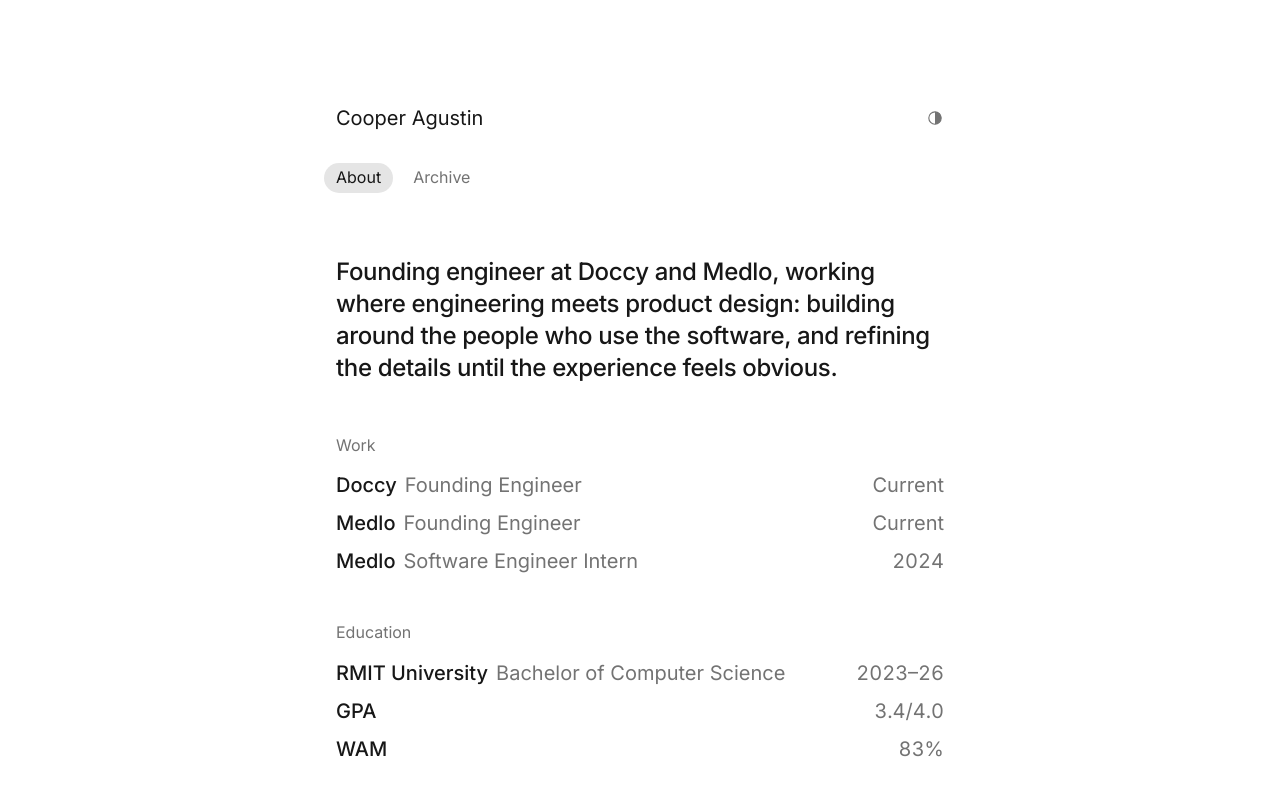
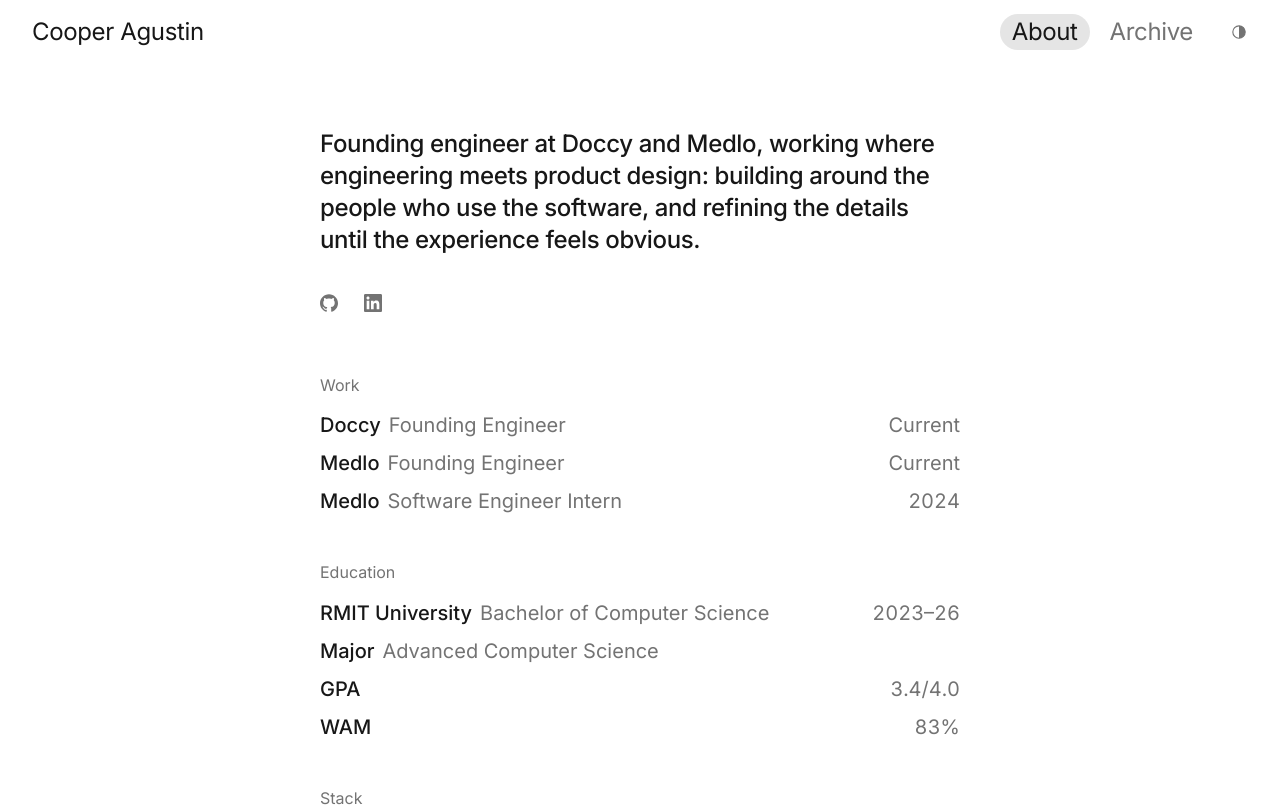
Before and after one commit to Spudgee/portfolio, a Next.js app: page / in a window 1280 px wide. Shown: the top 806 px of the page. Built offline with nearby package versions, Linux system fonts and the light colour scheme.

Commit message:
Top bar returns (name left, About/Archive pills right); links sit under the statement, Major gets its own row, Archive runs four across

```diff
--- a/app/archive/page.tsx
+++ b/app/archive/page.tsx
@@ -14,10 +14,10 @@
 });
 
 /**
- * Columns fill top to bottom, so the first screen shows the top of both columns, not the first few
- * images; loading the first six eagerly covers two columns of three.
+ * Columns fill top to bottom, so the first screen shows the top of every column, not the first few
+ * images; loading the first eight eagerly covers four columns of two.
  */
-const ABOVE_FOLD_COUNT = 6;
+const ABOVE_FOLD_COUNT = 8;
 
 /** Are.na down or slow should cost the Archive its pictures, never the whole site its build. */
 async function loadImages(): Promise<readonly ArchiveImage[] | null> {
@@ -30,13 +30,16 @@
 
 /**
  * Images worth keeping, pulled from an Are.na channel: a grey label with a link out to the channel
- * on the same line, then a two-column masonry grid in the pane where each picture opens its site.
+ * on the same line, then a masonry grid, four across on desktop and two on phones, where each picture opens its site.
  */
 export default async function ArchivePage() {
 	const images = await loadImages();
 
 	return (
-		<section aria-labelledby="archive-heading">
+		<section
+			aria-labelledby="archive-heading"
+			className="mx-auto max-w-[72rem]"
+		>
 			<div className="flex items-center justify-between gap-4">
 				<h1 id="archive-heading" className="text-muted">
 					Archive
@@ -56,7 +59,7 @@
 					.
 				</p>
 			) : (
-				<ul className="mt-4 columns-2 gap-4">
+				<ul className="mt-4 columns-2 gap-4 md:columns-4">
 					{images.map((image, index) => (
 						<li key={image.id} className="mb-4 break-inside-avoid">
 							<a href={image.href} className="group grid gap-2">
--- a/app/layout.tsx
+++ b/app/layout.tsx
@@ -41,11 +41,9 @@
 				/>
 			</head>
 			<body>
-				{/* One centred pane on every page; it starts at the same height so the pills never jump. */}
-				<div className="mx-auto w-full max-w-[40rem] px-4 pt-[12vh] pb-24">
-					<SiteNav />
-					<main className="mt-14">{children}</main>
-				</div>
+				<SiteNav />
+				{/* Pages centre their own column: About reads narrow, Archive's grid runs wider. */}
+				<main className="px-4 pt-[8vh] pb-24">{children}</main>
 			</body>
 		</html>
 	);
--- a/app/page.tsx
+++ b/app/page.tsx
@@ -33,6 +33,7 @@
 		aside: yearSpan(EDUCATION.start, EDUCATION.end),
 		href: EDUCATION.institutionUrl,
 	},
+	{ key: "major", primary: "Major", secondary: EDUCATION.major },
 	{ key: "gpa", primary: "GPA", aside: EDUCATION.gpa },
 	{ key: "wam", primary: "WAM", aside: EDUCATION.wam },
 ];
@@ -44,12 +45,12 @@
 }));
 
 /**
- * About: the summary statement, then Work, Education, Stack and Contact as labelled groups of the
- * same rows, all in the centred pane under the name and the About and Archive pills.
+ * About: the summary statement with the GitHub and LinkedIn buttons right under it, then Work,
+ * Education and Stack as labelled groups of the same rows, in the centred pane under the bar.
  */
 export default function HomePage() {
 	return (
-		<>
+		<div className="mx-auto max-w-[40rem]">
 			<JsonLd graph={homeGraph()} />
 			<h1 className="sr-only">
 				{PERSON.name}, {PERSON.headline}
@@ -58,6 +59,9 @@
 			<p className="text-row font-medium text-pretty md:text-lead">
 				{PERSON.bio}
 			</p>
+			<div className="mt-6">
+				<SocialButtons />
+			</div>
 
 			<div className="mt-12 grid gap-10">
 				<ContentGroup id="work" label="Work">
@@ -69,10 +73,7 @@
 				<ContentGroup id="stack" label="Stack">
 					<RowList rows={STACK_ROWS} />
 				</ContentGroup>
-				<ContentGroup id="contact" label="Contact">
-					<SocialButtons hasThemeSwitch={false} />
-				</ContentGroup>
 			</div>
-		</>
+		</div>
 	);
 }
--- a/components/site-nav.tsx
+++ b/components/site-nav.tsx
@@ -8,23 +8,22 @@
 import { NAV_PAGES, PATHS } from "@/content/site";
 
 /**
- * The top of the centred pane, the same on every page: the name with the theme button at the
- * column's right edge, then About and Archive as soft pills, the open page darker. Two pills fit on
- * any phone, so there is no menu. Reading the route is why this is a client component.
+ * The bar across the top of every page: the name on the left; About and Archive as soft pills on
+ * the right, the open page darker, then the theme button. It sticks while the pane scrolls. Two
+ * pills fit on any phone, so there is no menu. Reading the route is why this is a client component.
  */
 export function SiteNav() {
 	const pathname = usePathname();
 
 	return (
-		<header className="grid gap-4">
-			<div className="flex items-center justify-between gap-4 text-row">
+		<header className="sticky top-0 z-10 bg-paper">
+			<div className="flex h-14 items-center justify-between gap-4 px-4 md:h-16 md:px-8">
+				<span className="text-row md:text-lead">
 					<HighlightLink href={PATHS.home}>{PERSON.name}</HighlightLink>
-				<div className="-mr-[13px]">
-					<ThemeSwitch />
-				</div>
-			</div>
+				</span>
+				<div className="flex items-center gap-4 md:gap-6">
 					<nav aria-label="Main">
-				<ul className="flex gap-8">
+						<ul className="flex gap-6 md:gap-8 md:text-lead">
 							{NAV_PAGES.map((page) => (
 								<li key={page.path}>
 									<PillLink
@@ -37,6 +36,11 @@
 							))}
 						</ul>
 					</nav>
+					<div className="-mr-[13px]">
+						<ThemeSwitch />
+					</div>
+				</div>
+			</div>
 		</header>
 	);
 }
--- a/components/social-buttons.tsx
+++ b/components/social-buttons.tsx
@@ -1,13 +1,12 @@
 import Link from "next/link";
 import { BrandIcon } from "@/components/brand-icon";
-import { ThemeSwitch } from "@/components/theme-switch";
 import { PERSON } from "@/content/person";
 
 /**
- * GitHub and LinkedIn as grey icon buttons that turn ink on hover, optionally followed by the theme
- * button. The 44px buttons pull left by their inner margin so the first icon lines up with text.
+ * GitHub and LinkedIn as grey icon buttons that turn ink on hover. The 44px buttons pull left by
+ * their inner margin so the first icon lines up with the text above.
  */
-export function SocialButtons({ hasThemeSwitch }: { hasThemeSwitch: boolean }) {
+export function SocialButtons() {
 	return (
 		<div className="-ml-[13px] flex items-center">
 			{PERSON.socialLinks.map((link) => (
@@ -21,7 +20,6 @@
 					<BrandIcon brand={link.brand} />
 				</Link>
 			))}
-			{hasThemeSwitch && <ThemeSwitch />}
 		</div>
 	);
 }
```
Lines whose indentation alone changed are shown as unchanged.
